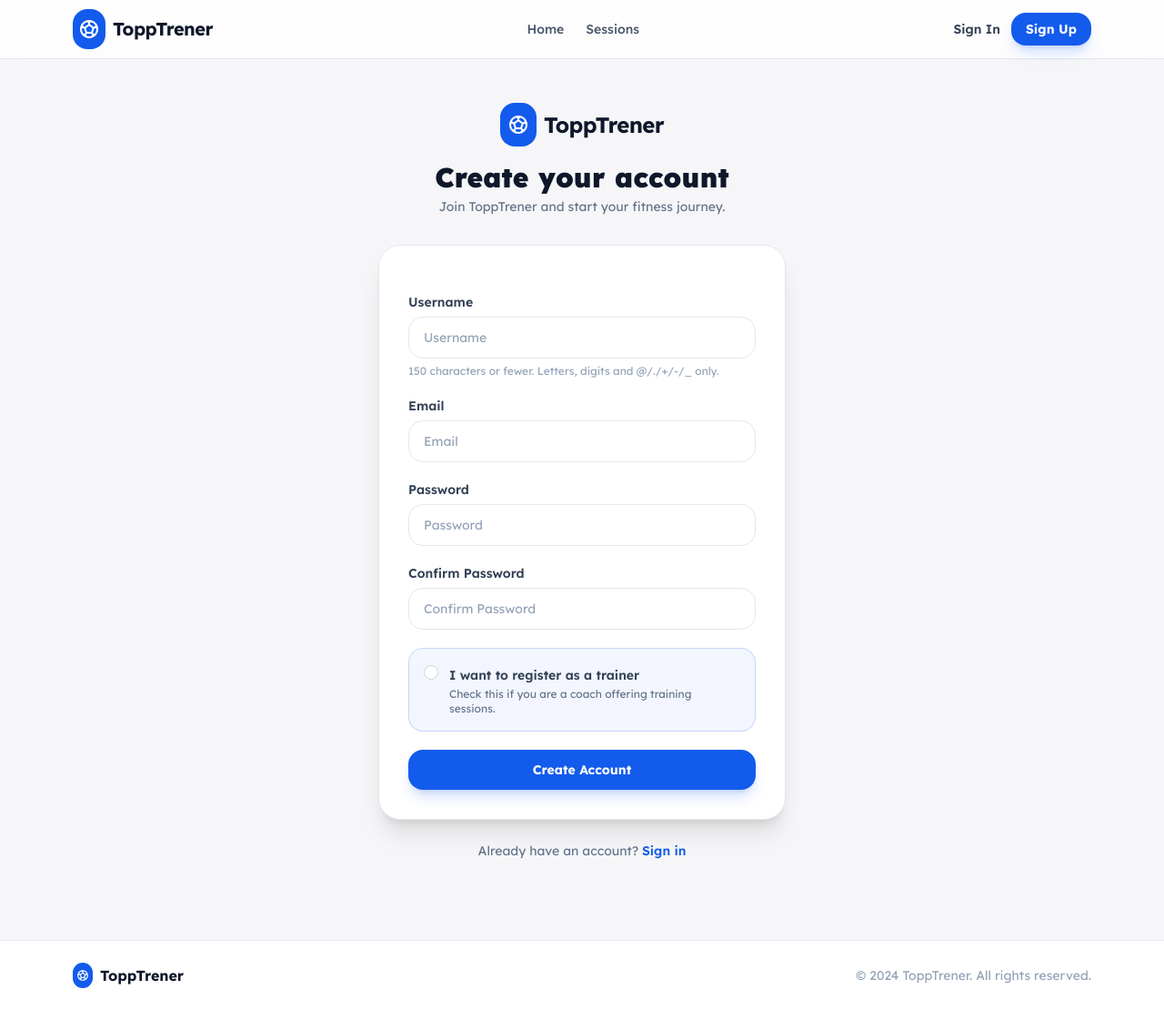
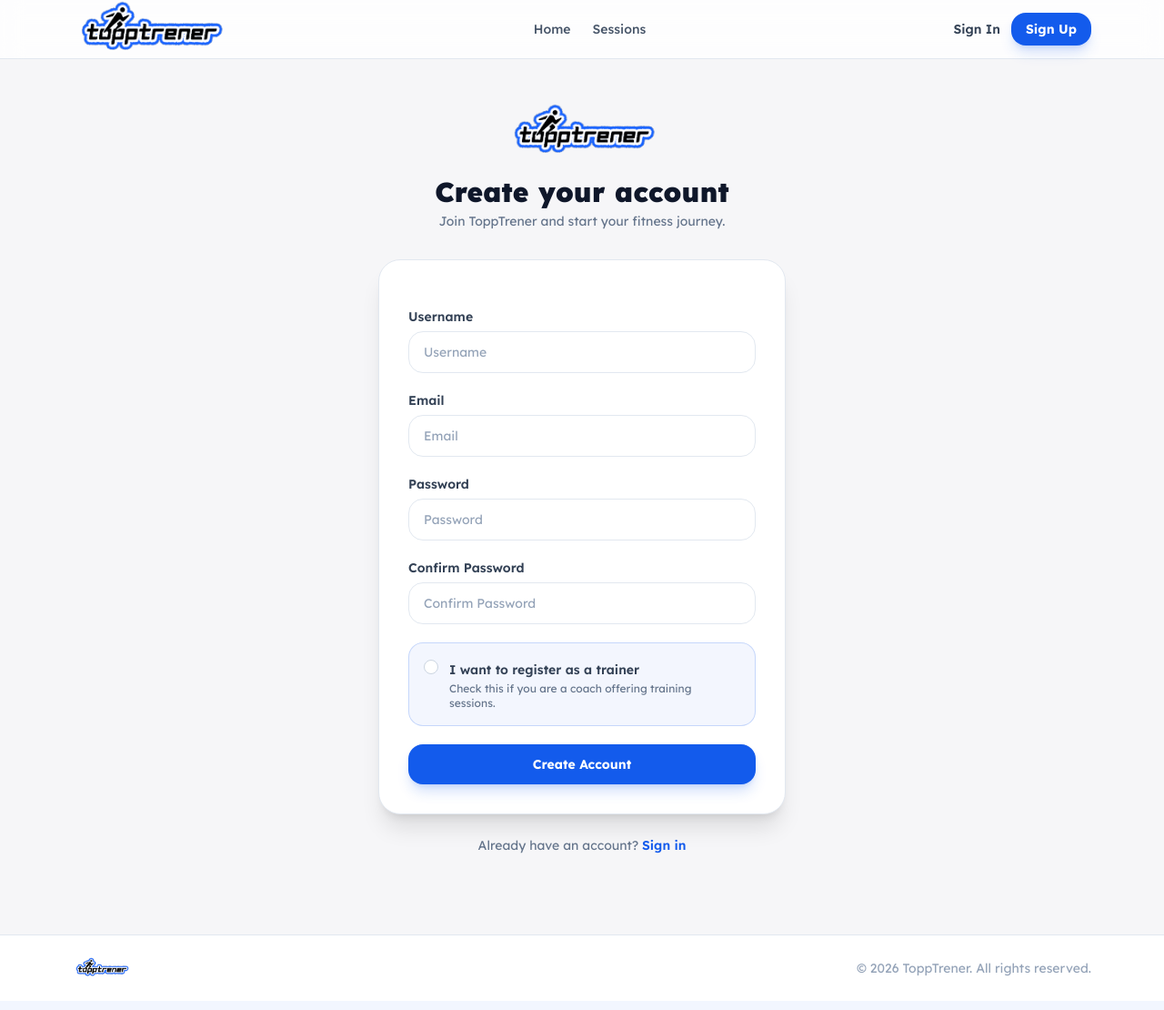
Before and after one commit to essamalkhader/topptrener1, a Django app: page /accounts/signup/ in a window 1280 px wide. Shown: the whole page at 91% size. Run offline with Django 5.2, Linux system fonts and the light colour scheme; some libraries are stand-ins or nearby versions.

Commit message:
Add custom logo, favicon, fix welcome message for new users, and UI polish

```diff
--- a/accounts/templates/accounts/signup.html
+++ b/accounts/templates/accounts/signup.html
@@ -1,4 +1,5 @@
 {% extends "base.html" %}
+{% load static %}
 {% block title %}Sign Up - ToppTrener{% endblock %}
 
 {% block content %}
@@ -8,10 +9,8 @@
         <!-- Logo -->
         <div class="text-center mb-8">
             <div class="inline-flex items-center gap-2 mb-4">
-                <div class="bg-primary p-2 rounded-lg text-white">
-                    <span class="material-symbols-outlined block text-2xl">sports_soccer</span>
-                </div>
-                <span class="text-2xl font-bold tracking-tight">ToppTrener</span>
+                <img src="{% static 'images/logo.png' %}" alt="ToppTrener" class="h-16 w-auto"/>
+
             </div>
             <h1 class="text-3xl font-black text-slate-900">Create your account</h1>
             <p class="text-slate-500 mt-1 text-sm">Join ToppTrener and start your fitness journey.</p>
@@ -27,7 +26,6 @@
                     <label class="block text-sm font-semibold text-slate-700">Username</label>
                     <input type="text" name="username" placeholder="Username" required
                         class="w-full border border-slate-200 rounded-lg px-4 py-3 text-sm text-slate-900 placeholder:text-slate-400 focus:ring-2 focus:ring-primary/20 focus:border-primary outline-none transition-all"/>
-                    <p class="text-xs text-slate-400">150 characters or fewer. Letters, digits and @/./+/-/_ only.</p>
                 </div>
 
                 <!-- Email -->
--- a/bookings/templates/bookings/my_bookings.html
+++ b/bookings/templates/bookings/my_bookings.html
@@ -8,7 +8,11 @@
     <div class="max-w-6xl mx-auto px-4 py-10 flex flex-col sm:flex-row sm:items-center justify-between gap-4">
         <div>
             <h1 class="text-3xl font-black text-slate-900 tracking-tight">
-                Welcome back, {{ request.user.get_full_name|default:request.user.username }}!
+                {% if is_new_user %}
+                    Welcome, {{ request.user.get_full_name|default:request.user.username }}!
+                {% else %}
+                    Welcome back, {{ request.user.get_full_name|default:request.user.username }}!
+                {% endif %}
             </h1>
             <p class="text-slate-500 mt-1 text-sm">Manage your training sessions and track your progress.</p>
         </div>
--- a/bookings/views.py
+++ b/bookings/views.py
@@ -144,12 +144,15 @@ def my_bookings(request):
         session__start_datetime__gt=timezone.now()
     ).count()
 
+    is_new_user = total_sessions == 0
+
     return render(request, "bookings/my_bookings.html", {
         "bookings": bookings,
         "active_membership": active_membership,
         "now": timezone.now(),
         "total_sessions": total_sessions,
         "upcoming_count": upcoming_count,
+        "is_new_user": is_new_user,
     })
 
 
--- a/templates/base.html
+++ b/templates/base.html
@@ -1,8 +1,10 @@
+{% load static %}
 <!DOCTYPE html>
 <html lang="en">
 <head>
     <meta charset="UTF-8" />
     <meta name="viewport" content="width=device-width, initial-scale=1.0" />
+    <link rel="icon" type="image/png" href="{% static 'images/favicon.png' %}"/>
     <title>{% block title %}ToppTrener{% endblock %}</title>
 
     <script src="https://cdn.tailwindcss.com?plugins=forms,container-queries"></script>
@@ -47,11 +49,8 @@
         <div class="max-w-6xl mx-auto px-4 h-16 flex items-center justify-between">
 
             <!-- Logo -->
-            <a href="/" class="flex items-center gap-2">
-                <div class="bg-primary p-1.5 rounded-lg text-white">
-                    <span class="material-symbols-outlined block text-2xl">sports_soccer</span>
-                </div>
-                <span class="text-xl font-bold tracking-tight">ToppTrener</span>
+            <a href="/" class="flex items-center">
+                <img src="{% static 'images/logo.png' %}" alt="ToppTrener" class="h-16 w-auto"/>
             </a>
 
             <!-- Nav Links -->
@@ -72,7 +71,6 @@
                     <a href="/sessions/" class="text-sm font-medium text-slate-600 hover:text-primary transition-colors">Sessions</a>
                 {% endif %}
             </nav>
-
 
             <!-- Auth -->
             <div class="flex items-center gap-3">
@@ -122,13 +120,10 @@
     <!-- FOOTER -->
     <footer class="border-t border-slate-200 bg-white py-6 mt-10">
         <div class="max-w-6xl mx-auto px-4 flex flex-col sm:flex-row items-center justify-between gap-4">
-            <div class="flex items-center gap-2">
-                <div class="bg-primary p-1 rounded-lg text-white">
-                    <span class="material-symbols-outlined text-sm block">sports_soccer</span>
-                </div>
-                <span class="font-bold text-slate-900">ToppTrener</span>
-            </div>
-            <p class="text-sm text-slate-400">© 2024 ToppTrener. All rights reserved.</p>
+            <a href="/" class="flex items-center">
+                <img src="{% static 'images/logo.png' %}" alt="ToppTrener" class="h-6 w-auto"/>
+            </a>
+            <p class="text-sm text-slate-400">© 2026 ToppTrener. All rights reserved.</p>
         </div>
     </footer>
 
--- a/templates/home.html
+++ b/templates/home.html
@@ -7,7 +7,6 @@
 <section class="bg-white border-b border-slate-100">
     <div class="max-w-6xl mx-auto px-4 py-20 flex flex-col items-center text-center gap-6">
         <span class="inline-flex items-center gap-2 bg-primary/10 text-primary text-sm font-semibold px-4 py-1.5 rounded-full">
-            <span class="material-symbols-outlined text-base">sports_soccer</span>
             Professional Sports Training in Oslo
         </span>
 
--- a/templates/registration/login.html
+++ b/templates/registration/login.html
@@ -1,4 +1,5 @@
 {% extends "base.html" %}
+{% load static %}
 {% block title %}Sign In - ToppTrener{% endblock %}
 
 {% block content %}
@@ -8,10 +9,7 @@
         <!-- Logo -->
         <div class="text-center mb-8">
             <div class="inline-flex items-center gap-2 mb-4">
-                <div class="bg-primary p-2 rounded-lg text-white">
-                    <span class="material-symbols-outlined block text-2xl">sports_soccer</span>
-                </div>
-                <span class="text-2xl font-bold tracking-tight">ToppTrener</span>
+                <img src="{% static 'images/logo.png' %}" alt="ToppTrener" class="h-16 w-auto"/>
             </div>
             <h1 class="text-3xl font-black text-slate-900">Welcome back</h1>
             <p class="text-slate-500 mt-1 text-sm">Sign in to manage your bookings and training.</p>
--- a/topptrener_project/settings.py
+++ b/topptrener_project/settings.py
@@ -118,7 +118,8 @@ USE_TZ = True
 # Static files (CSS, JavaScript, Images)
 # https://docs.djangoproject.com/en/6.0/howto/static-files/
 
-STATIC_URL = 'static/'
+STATIC_URL = '/static/'
+STATICFILES_DIRS = [BASE_DIR / "static"]
 LOGIN_REDIRECT_URL = "/accounts/redirect/"
 LOGOUT_REDIRECT_URL = "/"
 MEDIA_URL = '/media/'
```
Also changed, not shown: logo.png (added), static/images/favicon.png (added), static/images/logo.png (added).
